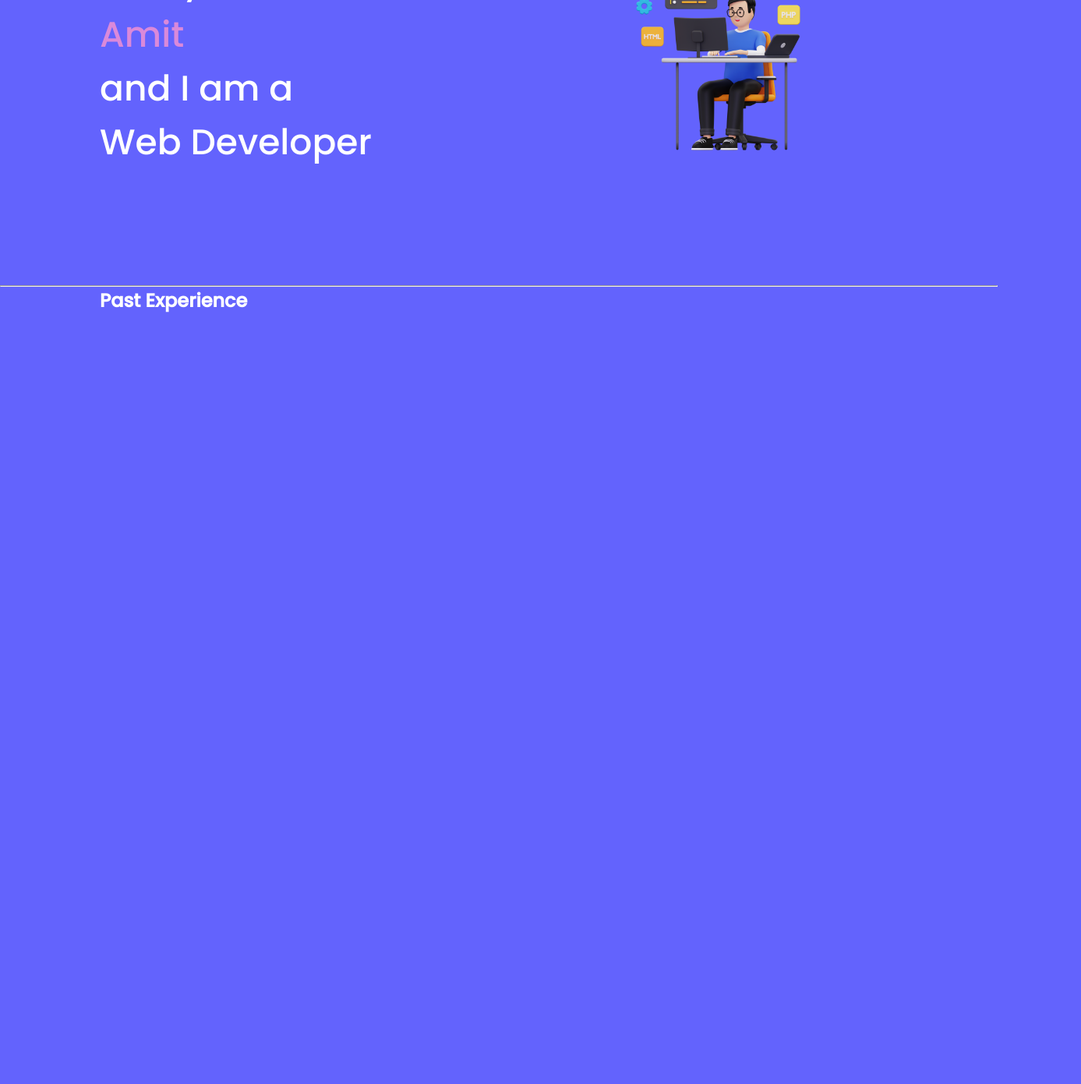
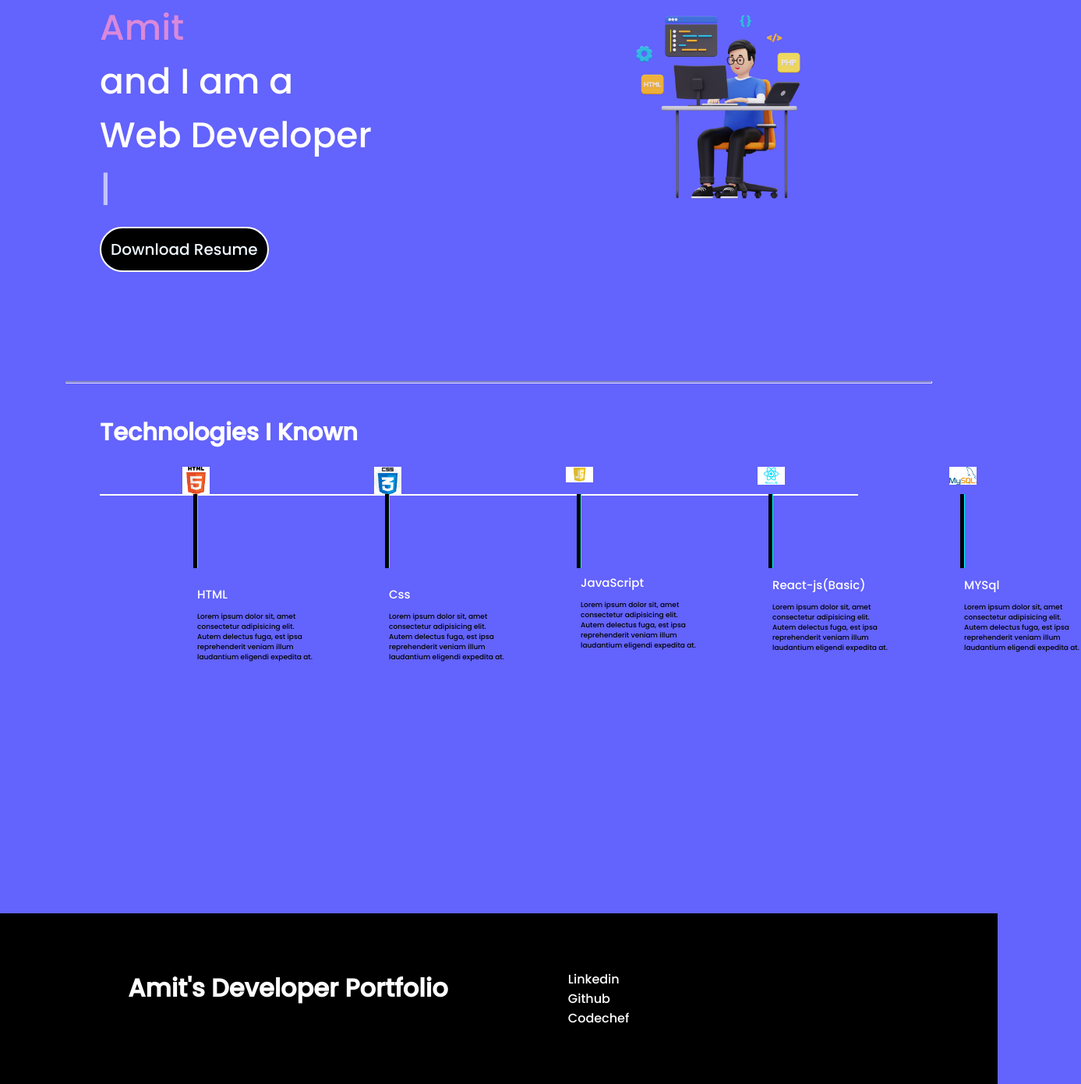
Before and after one commit to amitlavania/Portfolio, a plain HTML site: page index.html in a window 1280 px wide. Shown: the part 288-1679 px from the top of the page at 78% size, 1387 px wide, since content can reach past the window. Before the commit the page ends 800 px from the top, so only its background shows below. Drawn offline with nearby package versions, Linux system fonts and the light colour scheme.

Commit message:
initial commit

```diff
--- a/index.html
+++ b/index.html
@@ -34,6 +34,10 @@
                 <div>and I am a </div>
                 <div>Web Developer</div>
                 <span id="element"></span>
+                <div class="buttons">
+                    <button class="btn">Download Resume</button>
+
+                </div>
             </div>
             <div class="rightSection" >
                 <img src="./bg.png" alt="">
@@ -42,18 +46,86 @@
         </section>
         <hr>
         <section class="secondSection">
-            <h1>Past Experience</h1>
+            <!-- <span class="text-gray">What i have done so far</span> -->
+            <h1>Technologies  I Known</h1>
+            <div class="box">
+                <div class="vertical">
+                    <img class="image-top" src="Html.png">
+                    <div class="vertical-title">
+                        HTML
+                    </div>
+                    <div class="vertical-desc">
+                        Lorem ipsum dolor sit, amet consectetur adipisicing elit. Autem delectus fuga, est ipsa reprehenderit veniam illum laudantium eligendi expedita at.
+                    </div>
+                </div>
+                <div class="vertical">
+                    <img class="image-top" src="css.png">
+                    <div class="vertical-title">
+                        Css
+                    </div>
+                    <div class="vertical-desc">
+                        Lorem ipsum dolor sit, amet consectetur adipisicing elit. Autem delectus fuga, est ipsa reprehenderit veniam illum laudantium eligendi expedita at.
+                    </div>
+                </div>
+                <div class="vertical">
+                    <img class="image-top" src="jslogo.png">
+                    <div class="vertical-title">
+                        JavaScript
+                    </div>
+                    <div class="vertical-desc">
+                        Lorem ipsum dolor sit, amet consectetur adipisicing elit. Autem delectus fuga, est ipsa reprehenderit veniam illum laudantium eligendi expedita at.
+                    </div>
+                </div>
+                <div class="vertical">
+                    <img class="image-top" src="reactjs.png">
+                    <div class="vertical-title">
+                        React-js(Basic)
+                    </div>
+                    <div class="vertical-desc">
+                        Lorem ipsum dolor sit, amet consectetur adipisicing elit. Autem delectus fuga, est ipsa reprehenderit veniam illum laudantium eligendi expedita at.
+                    </div>
+                </div>
+                <div class="vertical">
+                    <img class="image-top" src="Mysql.png ">
+                    <div class="vertical-title">
+                        MYSql
+                    </div>
+                    <div class="vertical-desc">
+                        Lorem ipsum dolor sit, amet consectetur adipisicing elit. Autem delectus fuga, est ipsa reprehenderit veniam illum laudantium eligendi expedita at.
+                    </div>
+                </div>
+
+
+
+            </div>
 
         </section>
     </main>
+    <footer>
+        <div class="footer">
+            <div class="footer-first">
+                <h1>Amit's Developer Portfolio</h1>
+            </div>
+            <div class="footer-second">
+                <ul>
+                    <li>Linkedin</li>
+                    <li>Github</li>
+                    <li>Codechef</li>
+                    <!-- <li>Home</li> -->
+                </ul>
+            </div>
+            <div class="footer-third"></div>
+            <div class="footer-fourth"></div>
+        </div>
+    </footer>
 
-    <!-- <script src="https://unpkg.com/typed.js@2.0.16/dist/typed.umd.js"></script>
+    <script src="https://unpkg.com/typed.js@2.0.16/dist/typed.umd.js"></script>
     <script>
         var typed = new Typed('#element', {
-          strings: ['Web Developer'],
+          strings: [''],
           typeSpeed: 50,
         });
-      </script> -->
+      </script>
 </body>
 
 </html>
--- a/style.css
+++ b/style.css
@@ -15,6 +15,12 @@
             align-items: center;
             height: 80px;
             background-color: black;
+        }
+        main hr{
+
+    height: 1.2px;
+    margin: 40px 84px;
+
         }
         nav ul{
             display: flex;
@@ -48,7 +54,7 @@
             display: flex;
             justify-content: space-around;
             align-items: center;
-            margin: 80px 0;
+            margin: 140px 0;
         }
         .firstSection >div{
             width: 30%;
@@ -61,6 +67,17 @@
         /* .rightSection{
             background-color: rgb(248, 78, 248);
         } */
+        .leftSection .btn{
+            /* background-color: rgb(248, 78, 248); */
+            padding:12px;
+            background-color: black;
+            color: aliceblue;
+            border: 2px solid white;
+            font-size: 20px;
+            border-radius: 1.5cm;
+
+              /* margin: 50px 0; */
+        }
         .rightSection img{
             width: 80%;
             margin: 50px 0;
@@ -71,8 +88,67 @@
         .secondSection{
             max-width: 80vw;
             margin: auto;
+            height: 80vh;
+        }
+        .text-gray{
+            /* margin-top: 20px; */
+            color: black;
+        }
+
+        .secondSection h1{
+            font-size: 1.9rem;
+        }
+        .secondSection .box{
+            background: white;
+            width: 76vw;
+            height: 2px;
+            margin: 56px 0;
+            display: flex;
+        }
+        .secondSection .vertical{
+            height:95px;
+            width: 1px;
+            background-color:aqua;
+            margin: 0 120px;
         }
         .vertical {
             border-left: 5px solid black;
             height: 200px;
         }
+        .image-top{
+            width: 35px;
+            position: relative;
+            top: -35px;
+            left: -19px;
+
+        }
+        footer
+        {
+            /* display: flex; */
+            background-color: black;
+            /* height: 200px; */
+        }
+        .footer{
+            display: flex;
+            padding:9cqmin 10px;
+            justify-content: space-evenly;
+        }
+
+        .footer ul{
+            list-style:none;
+        }
+        .vertical-title{
+            position: relative;
+            top: 75px;
+            width: 150px;
+            font-size: 15px;
+
+        }
+        .vertical-desc{
+            position: relative;
+            top: 86px;
+            color:black;
+            width: 150px;
+            font-size: 9px;
+
+        }
```
Also changed, not shown: Html.png (added), Mysql.png (added), css.png (added), developer.png (added), java.png (added), jslogo.png (added), reactjs.png (added).
